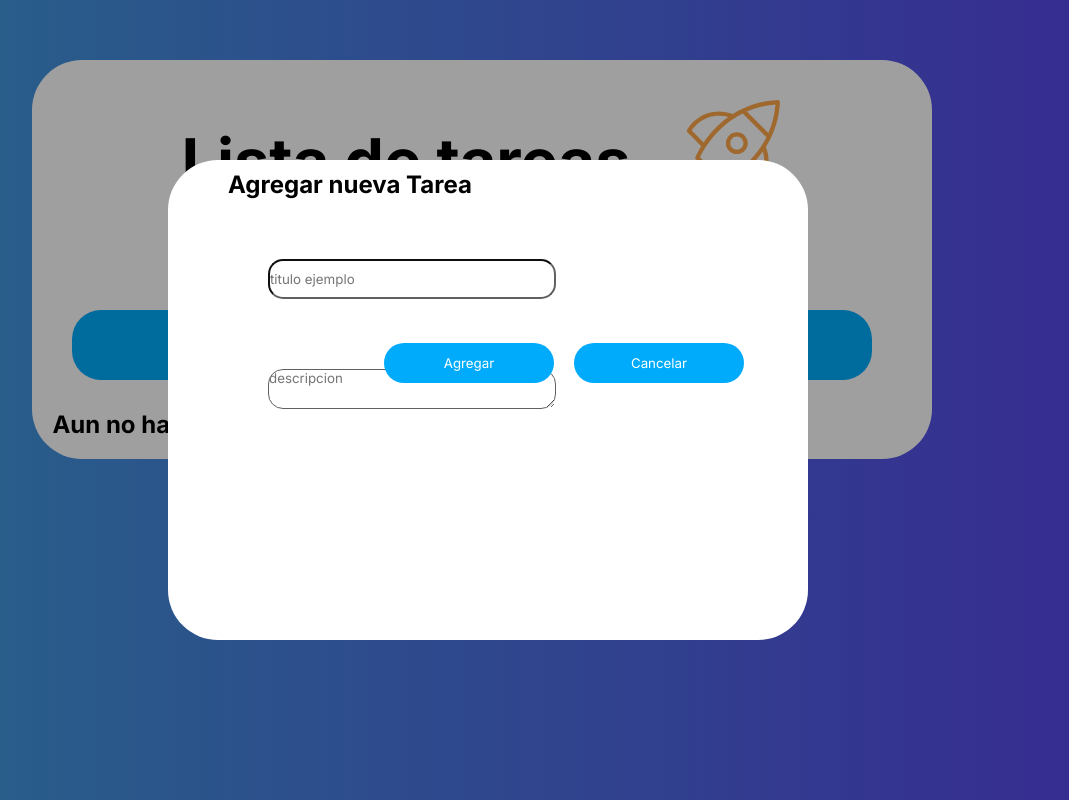
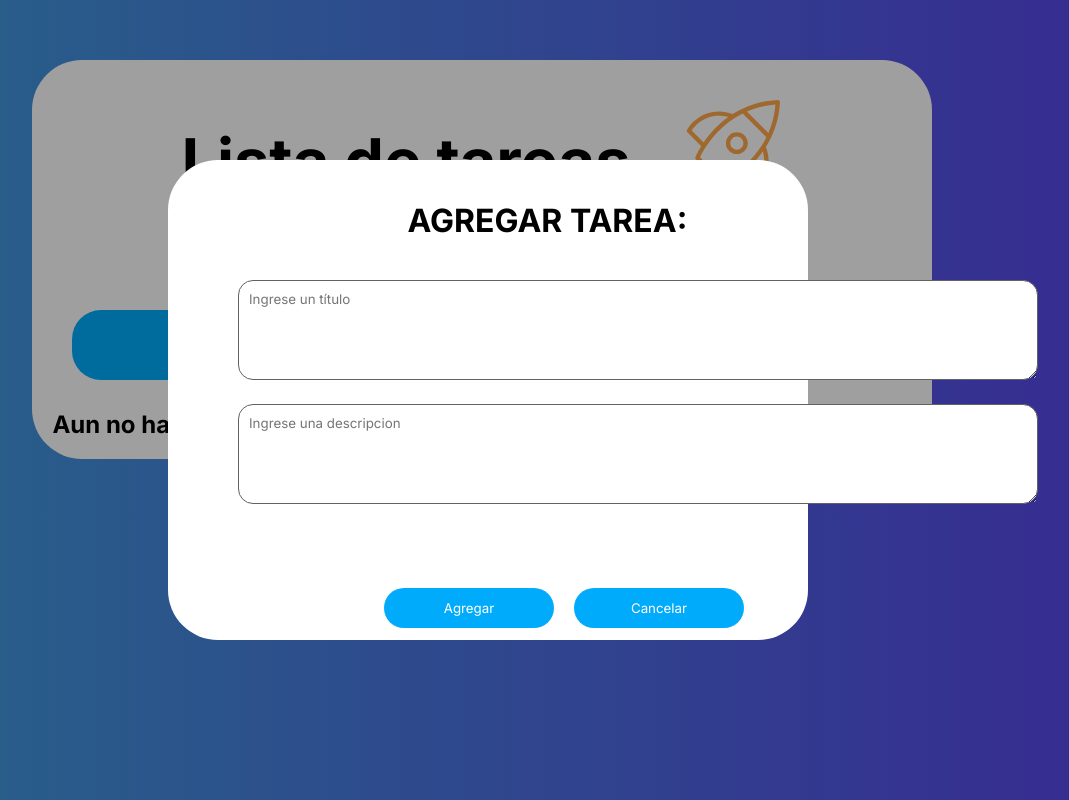
Before and after one commit to FacuuR001/Grupo-7-React-UTN, a React (Vite) app: page / in a window 1280 px wide. Both pictures are taken after a click on the button "AGREGAR TAREA +". Shown: the whole page, without its empty margins (152-1221 px from the left). Built offline with nearby package versions, Linux system fonts and the light colour scheme; a web font is replaced by a local one.

Commit message:
mas estilos

```diff
--- a/src/App.css
+++ b/src/App.css
@@ -68,23 +68,35 @@
 }
 .modal {
   border-radius: 50px;
+  display: flex;
+  flex-direction: column;
+  gap: 20px;
 }
 .modal h2 {
-  margin-left: 50px;
+  margin-left: 37%;
+  margin-top: 5%;
+  font-size: 32px;
 }
 
-.titulo {
-  margin: 50px;
+.titulo textarea {
+  margin-top: 10px;
+  margin-left: 50px;
+  padding: 10px;
+  width: 800px;
+  height: 100px;
 }
 
-.descripcion {
+.descripcion textarea {
   margin-left: 50px;
+  padding: 10px;
+  width: 800px;
+  height: 100px;
 }
 .botones {
   height: auto;
   background-color: transparent;
   margin-left: 30%;
-  margin-top: -100px;
+  margin-top: 50px;
 }
 
 .nuevatarea {
@@ -153,3 +165,7 @@
   height: 50px;
   margin-top: -20px;
 }
+
+.buscador input {
+  padding: 10px;
+}
--- a/src/App.jsx
+++ b/src/App.jsx
@@ -81,7 +81,7 @@
         </h3>
         <CiSearch className="search" onClick={handleOpenNewTaskModal} />
         {openModal && (
-          <div>
+          <div className="buscador">
             <h2>Buscar tarea:</h2>
             <form>
               <input
@@ -90,9 +90,10 @@
                 value={searchString}
               />
               <div>
-                <button className="cerrar" onClick={handleCloseNewTaskModal}>
-                  <IoMdClose />
-                </button>
+                <IoMdClose
+                  className="cerrar"
+                  onClick={handleCloseNewTaskModal}
+                />
               </div>
             </form>
           </div>
--- a/src/components/TaskForm/TaskForm.jsx
+++ b/src/components/TaskForm/TaskForm.jsx
@@ -32,15 +32,19 @@
       {openModal && (
         <div className="modal-background">
           <div className="modal">
-            <h2>Agregar nueva Tarea</h2>
+            <h2>AGREGAR TAREA:</h2>
             <form onSubmit={handleAddNewTask}>
               <div className="titulo">
-                <input placeholder="titulo ejemplo" id="title" name="title" />
+                <textarea
+                  placeholder="Ingrese un título"
+                  id="title"
+                  name="title"
+                ></textarea>
               </div>
 
               <div className="descripcion">
                 <textarea
-                  placeholder="descripcion"
+                  placeholder="Ingrese una descripcion"
                   id="description"
                   name="description"
                 ></textarea>
```
